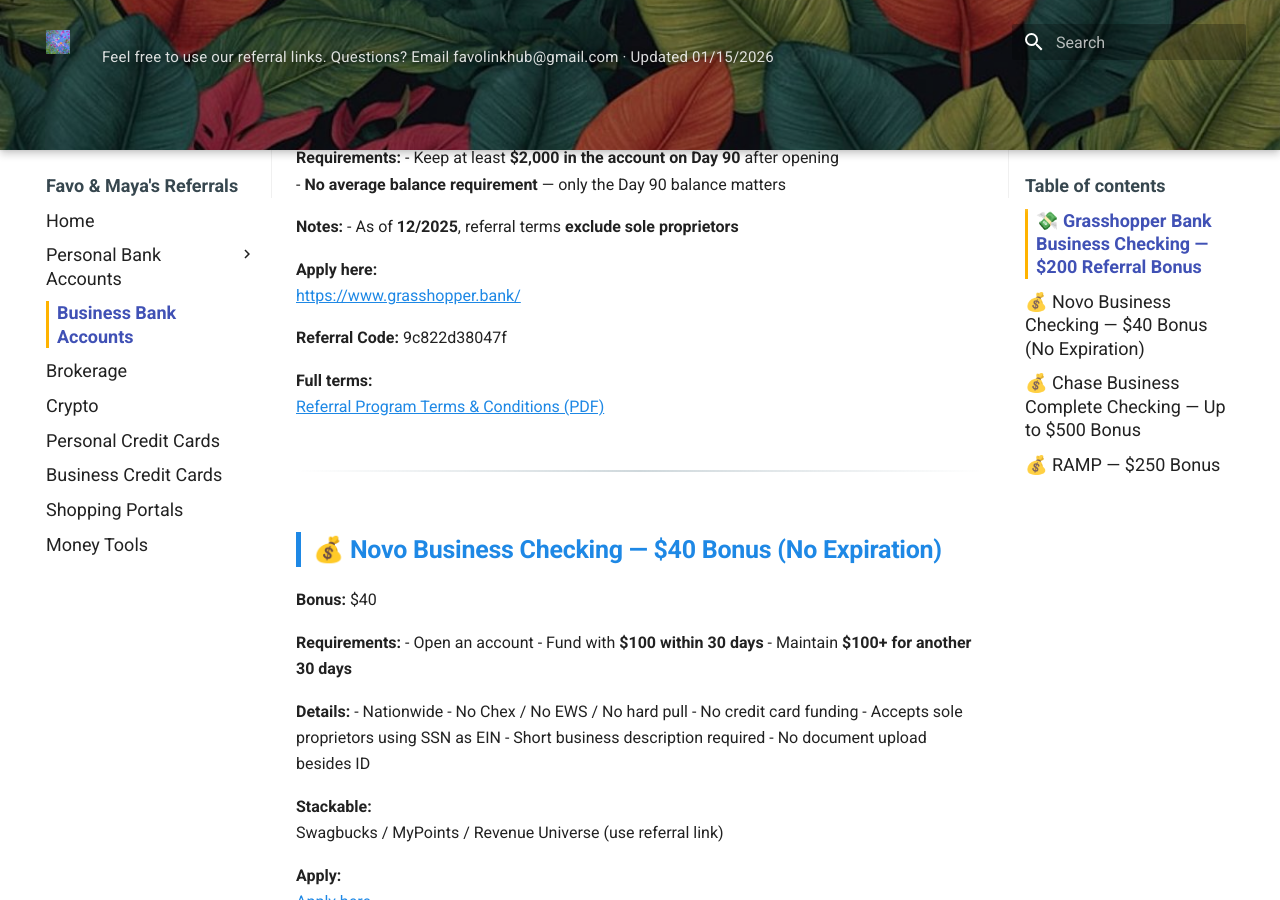
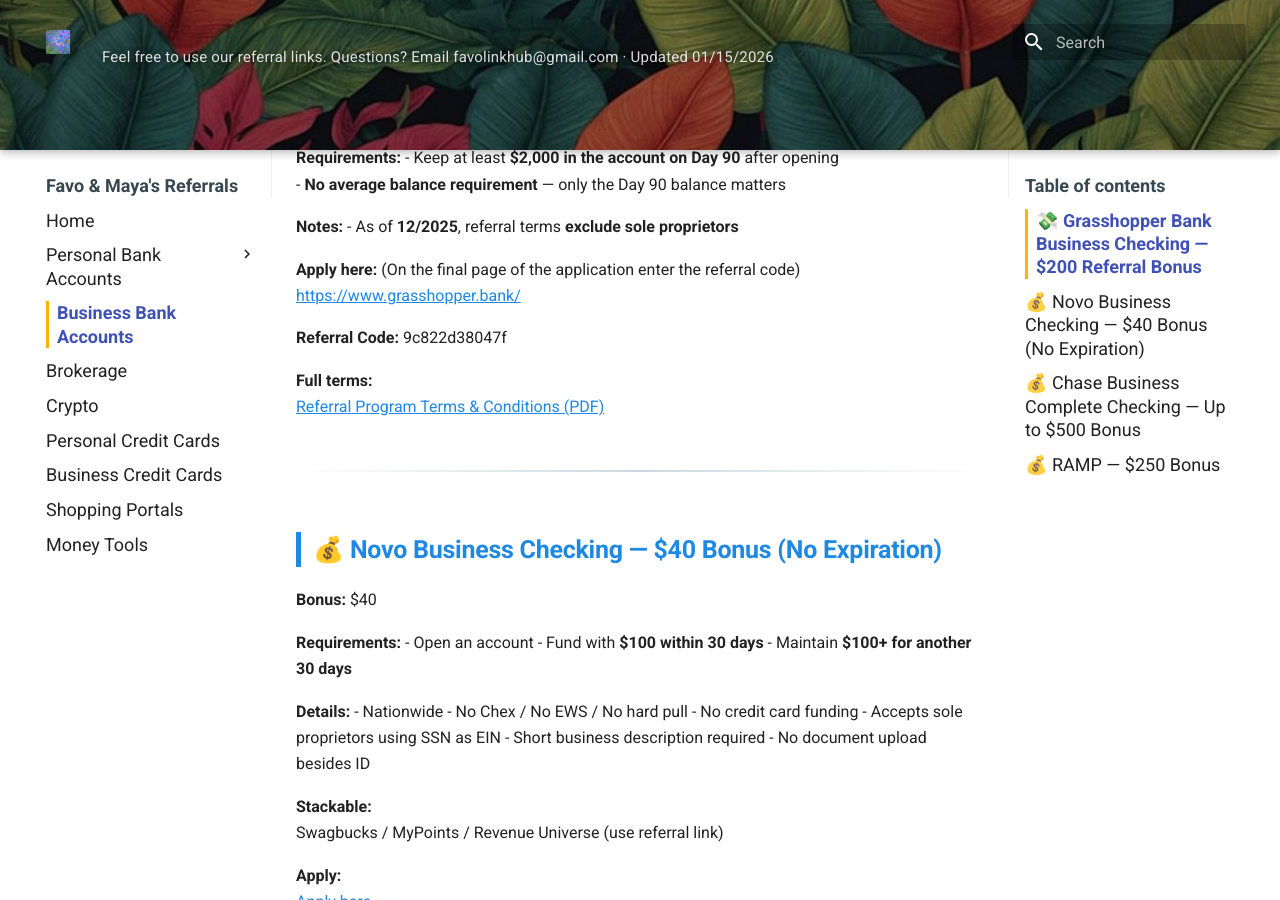
Before and after one commit to whispersofzephyr/favolinkhub-site, an MkDocs documentation site: the page built from docs/business-bank.md, in a window 1280 px wide and 900 px high, scrolled down 416 px. Built offline with MkDocs 1.6.1 and Material for MkDocs 9.7.7, drawn with Linux system fonts in a browser that asks for light colours.

Commit message:
Update business-bank.md

```diff
--- a/docs/business-bank.md
+++ b/docs/business-bank.md
@@ -14,7 +14,7 @@ Grasshopper is offering an **easy $200 bonus** when you open a new business chec
 **Notes:**
 - As of **12/2025**, referral terms **exclude sole proprietors**
 
-**Apply here:**
+**Apply here:** (On the final page of the application enter the referral code)
 [https://www.grasshopper.bank/](https://www.grasshopper.bank/)
 
 **Referral Code:** 9c822d38047f
```
